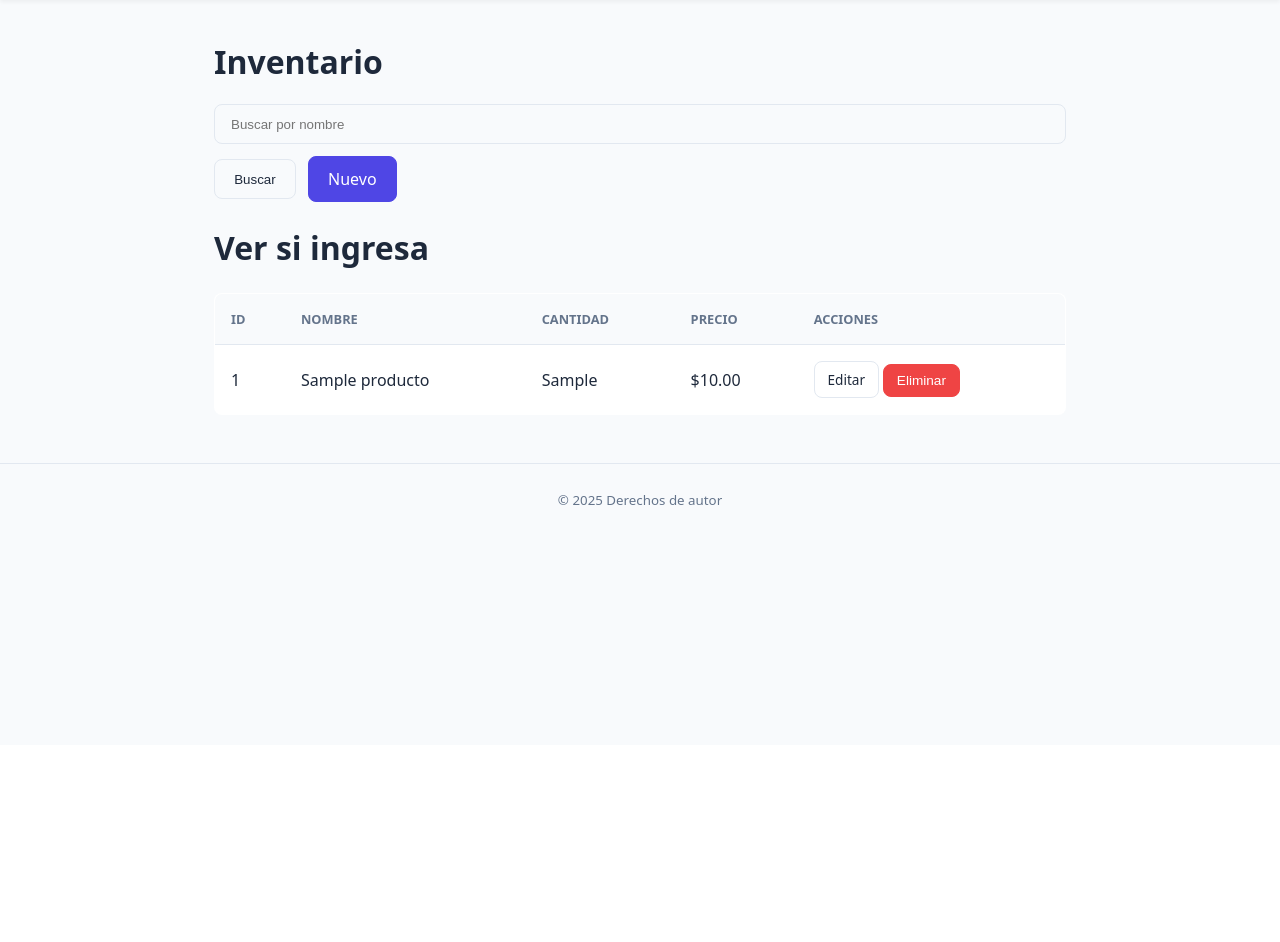
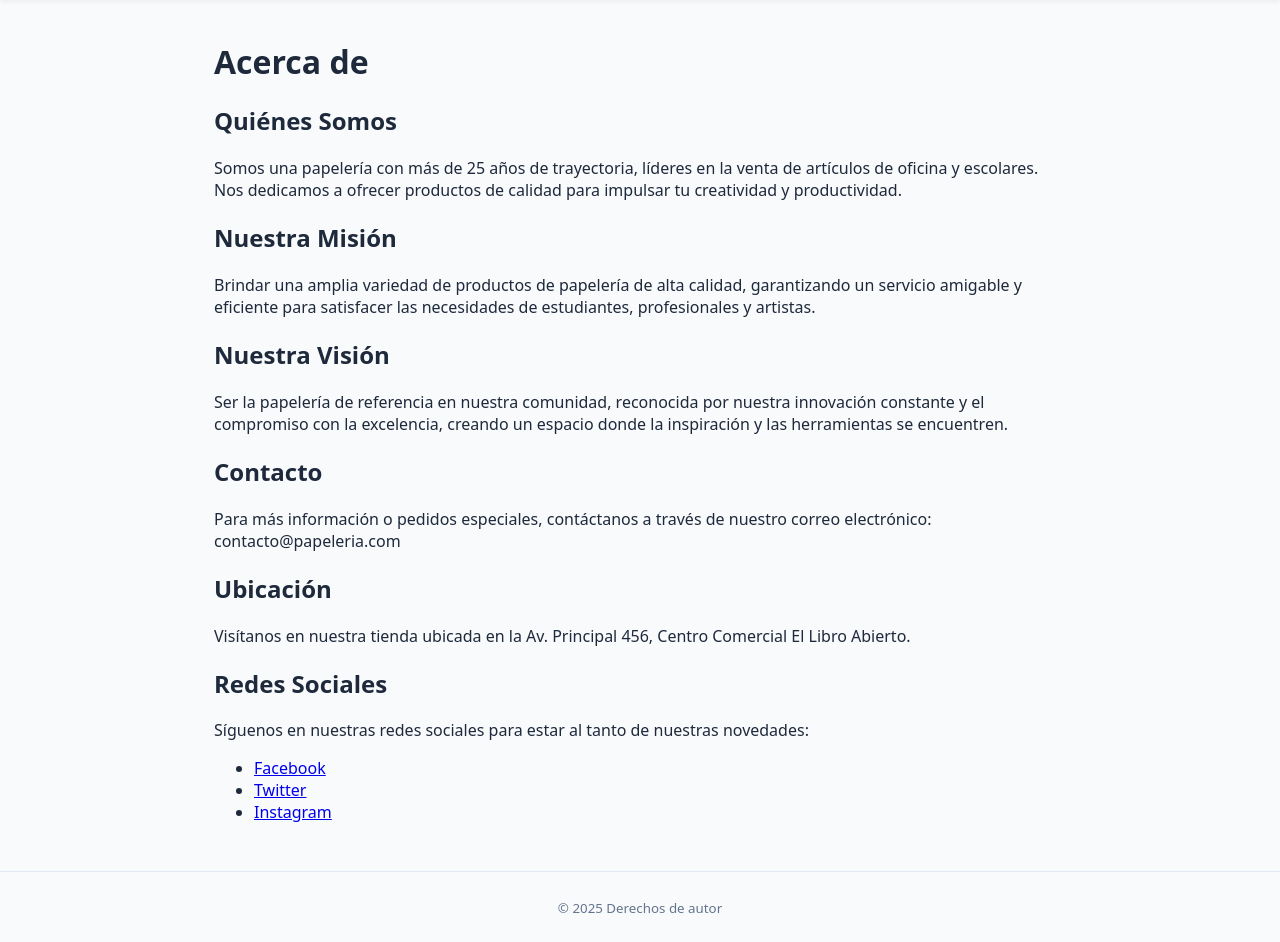
Before and after one commit to Nilson130902/MI_PROYECTO_FLASK, a Flask app: page /productos in a window 1280 px wide. Shown: the part 55-997 px from the top of the page. Before the commit the page ends 560 px from the top, so only its background shows below. Run offline with Flask 3, Linux system fonts and the light colour scheme; a user stored in the database is signed in; tables that the repository leaves empty or names only in its code hold one stand-in row (values such as "Sample post"); some libraries are stand-ins or nearby versions.

Commit message:
proyecto

```diff
--- a/app.py
+++ b/app.py
@@ -35,7 +35,7 @@ def load_user(user_id: str):
 # ========================
 #  AUTENTICACIÓN
 # ========================
-"""@app.route('/login', methods=['GET', 'POST'])
+@app.route('/login', methods=['GET', 'POST'])
 def login():
     if request.method == 'POST':
         email = request.form.get('email', '').strip().lower()
@@ -46,9 +46,9 @@ def login():
             flash('Has iniciado sesión correctamente.', 'success')
             return redirect(request.args.get('next') or url_for('index'))
         flash('Credenciales inválidas. Inténtalo de nuevo.', 'danger')
-    return render_template('login.html', title='Iniciar Sesión')"""
+    return render_template('login.html', title='Iniciar Sesión')
 
-@app.route('/login', methods=['GET', 'POST'])
+"""@app.route('/login', methods=['GET', 'POST'])
 def login():
     if request.method == 'POST':
         try:
@@ -85,7 +85,7 @@ def login():
             flash('Error al iniciar sesión (revisa la consola).', 'danger')
 
     return render_template('login.html', title='Iniciar Sesión')
-
+"""
 
 
 @app.route('/logout', methods=['POST'])
--- a/conexion/conexion.py
+++ b/conexion/conexion.py
@@ -7,7 +7,7 @@ from mysql.connector import Error
 def conexion():
     return mysql.connector.connect(
         host='localhost',
-        database='Productos',
+        database='inventario_db',
         user='root',  # luego en producción usa variable de entorno
         password='123456' # luego en producción usa variable de entorno
     )
--- a/templates/products/list.html
+++ b/templates/products/list.html
@@ -1,42 +1,28 @@
 {% extends "base.html" %}
-{% block title %}Productos{% endblock %}
+{% block title %}Acerca de{% endblock %}
 
 {% block content %}
-<h1>Inventario</h1>
+<h1>Acerca de</h1>
 
-<form method="get" action="{{ url_for('listar_productos') }}" class="form-inline">
-  <input type="text" name="q" placeholder="Buscar por nombre" value="{{ q or '' }}">
-  <button type="submit" class="btn">Buscar</button>
-  <a class="btn btn-primary" href="{{ url_for('crear_producto') }}" > Nuevo</a>
-</form>
 
-{% if productos %}
-<h1> Ver si ingresa</h1>
-<table class="table">
-  <thead>
-    <tr>
-      <th>ID</th><th>Nombre</th><th>Cantidad</th><th>Precio</th><th>Acciones</th>
-    </tr>
-  </thead>
-  <tbody>
-    {% for p in productos %}
-    <tr>
-      <td>{{ p.id }}</td>
-      <td>{{ p.nombre }}</td>
-      <td>{{ p.cantidad }}</td>
-      <td>${{ '%.2f'|format(p.precio) }}</td>
-      <td>
-        <a class="btn btn-small" href="{{ url_for('editar_producto', pid=p.id) }}">Editar</a>
-        <form method="post" action="{{ url_for('eliminar_producto', pid=p.id) }}" style="display:inline"
-              onsubmit="return confirm('¿Eliminar {{ p.nombre }}?');">
-          <button type="submit" class="btn btn-danger btn-small">Eliminar</button>
-        </form>
-      </td>
-    </tr>
-    {% endfor %}
-  </tbody>
-</table>
-{% else %}
-<p>No hay productos para mostrar.</p>
-{% endif %}
+<h2>Quiénes Somos</h2>
+<p>Somos una papelería con más de 25 años de trayectoria, líderes en la venta de artículos de oficina y escolares. Nos dedicamos a ofrecer productos de calidad para impulsar tu creatividad y productividad.</p>
+
+<h2>Nuestra Misión</h2>
+<p>Brindar una amplia variedad de productos de papelería de alta calidad, garantizando un servicio amigable y eficiente para satisfacer las necesidades de estudiantes, profesionales y artistas.</p>
+
+<h2>Nuestra Visión</h2>
+<p>Ser la papelería de referencia en nuestra comunidad, reconocida por nuestra innovación constante y el compromiso con la excelencia, creando un espacio donde la inspiración y las herramientas se encuentren.</p>
+
+<h2>Contacto</h2>
+<p>Para más información o pedidos especiales, contáctanos a través de nuestro correo electrónico: contacto@papeleria.com</p>
+
+<h2>Ubicación</h2>
+<p>Visítanos en nuestra tienda ubicada en la Av. Principal 456, Centro Comercial El Libro Abierto.</p>
+<h2>Redes Sociales</h2>
+<p>Síguenos en nuestras redes sociales para estar al tanto de nuestras novedades:</p>
+<ul>
+  <li><a href="https://www.facebook.com/empresa" target="_blank">Facebook</a></li>
+  <li><a href="https://www.twitter.com/empresa" target="_blank">Twitter</a></li>
+  <li><a href="https://www.instagram.com/empresa" target="_blank">Instagram</a></li>
 {% endblock %}
```
Also changed, not shown: templates/contacto.html (added, +19 -0 lines), templates/nosotro.html (added, +12 -0 lines), templates/productos.html (added, +24 -0 lines), forms.py (line endings or trailing spaces).
